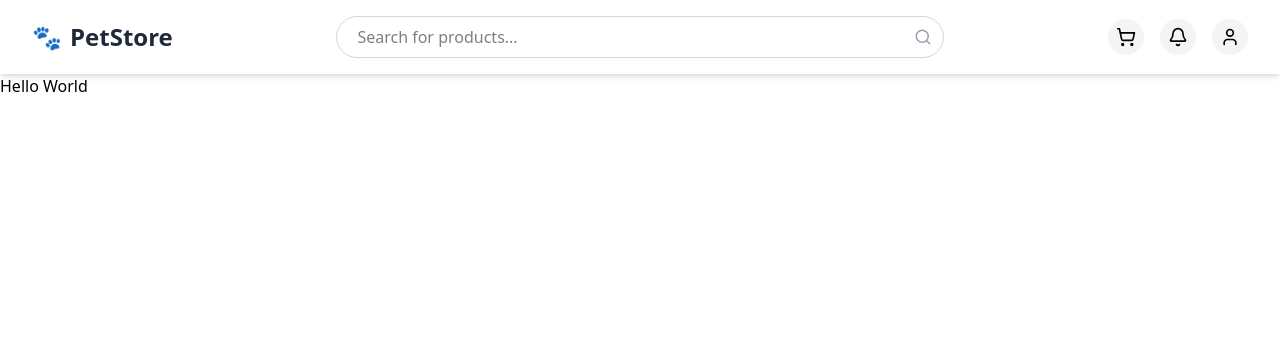
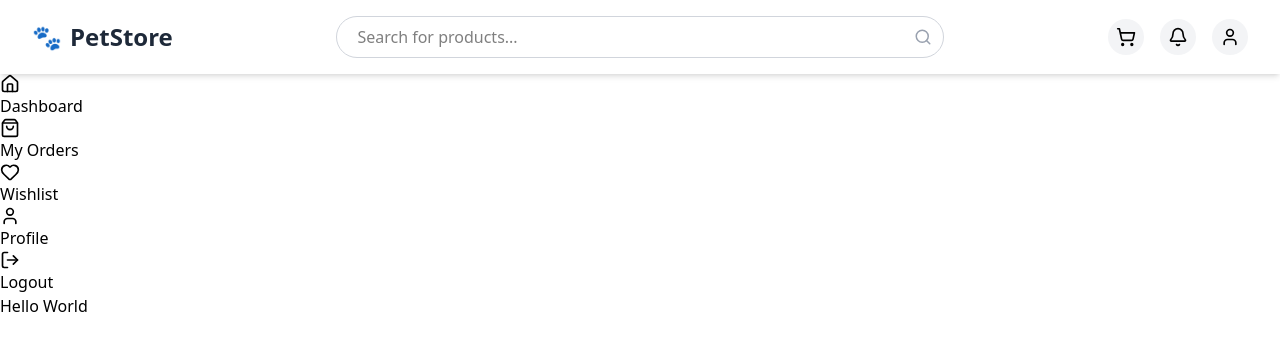
Before and after one commit to mabdullah525/pet-store, a React (Vite) app: page / in a window 1280 px wide. Shown: the top 350 px of the page. Built offline with nearby package versions, Linux system fonts and the light colour scheme; no server answers.

Commit message:
Add side bar html structure

```diff
--- a/src/App.jsx
+++ b/src/App.jsx
@@ -6,11 +6,13 @@ import Login from './pages/login.jsx'
 
 // Components
 import Topbar from './components/Topbar.jsx'
+import Sidebar from './components/Sidebar.jsx'
 
 const App = () => {
   return (
     <div>
       <Topbar />
+      <Sidebar />
       <Routes>
         <Route path='/' element={<h1>Hello World</h1>} />
         <Route path='/register' element={<Register />} />
--- /dev/null
+++ b/src/components/Sidebar.jsx
@@ -0,0 +1,40 @@
+import React from "react";
+import { NavLink } from "react-router-dom";
+import { Home, ShoppingBag, Heart, User, LogOut } from "lucide-react";
+
+const Sidebar = () => {
+  const menuItems = [
+    { name: "Dashboard", icon: <Home size={20} />, path: "/" },
+    { name: "My Orders", icon: <ShoppingBag size={20} />, path: "/orders" },
+    { name: "Wishlist", icon: <Heart size={20} />, path: "/wishlist" },
+    { name: "Profile", icon: <User size={20} />, path: "/profile" },
+  ];
+
+  return (
+    <aside className="sidebar">
+      {/* ✅ Menu List */}
+      <nav className="menu">
+        {menuItems.map((item, i) => (
+          <NavLink
+            key={i}
+            to={item.path}
+            className={({ isActive }) =>
+              `menu-item ${isActive ? "active" : ""}`
+            }
+          >
+            <span className="icon">{item.icon}</span>
+            <span>{item.name}</span>
+          </NavLink>
+        ))}
+      </nav>
+
+      {/* ✅ Logout Button */}
+      <button className="logout-btn">
+        <LogOut size={20} />
+        <span>Logout</span>
+      </button>
+    </aside>
+  );
+};
+
+export default Sidebar;
```
